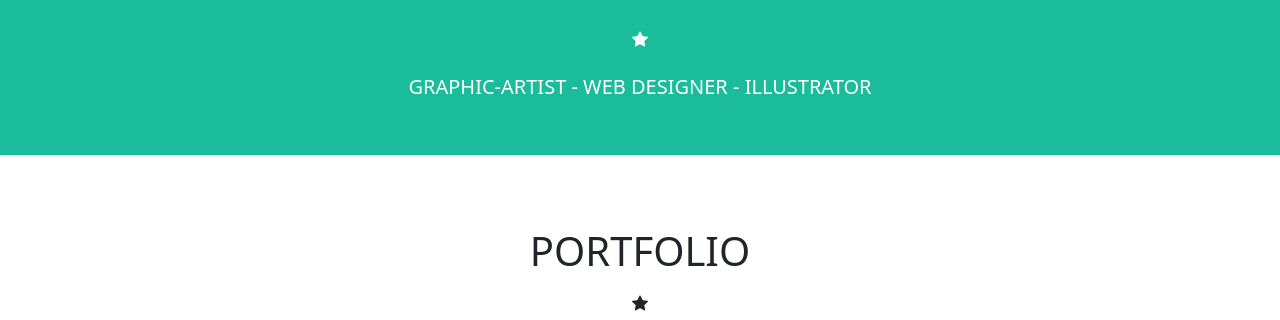
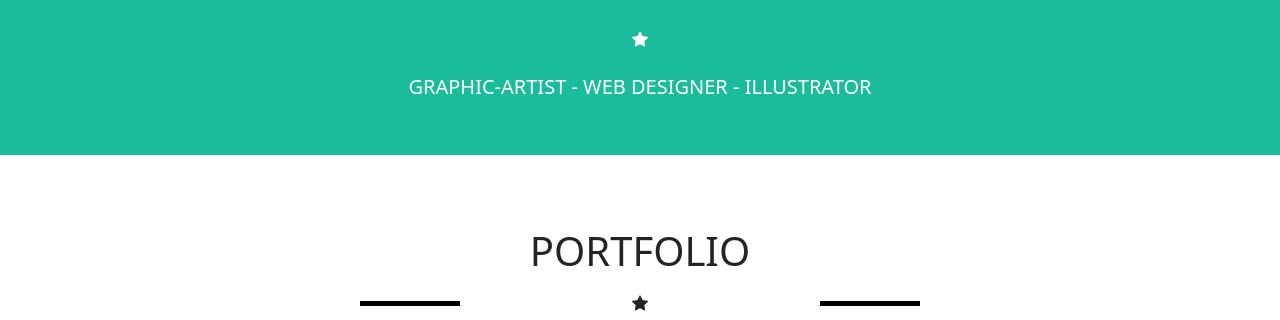
Before and after one commit to grada92/html-css-bootstrap-freelancer, a plain HTML site: page index.html in a window 1280 px wide. Shown: the part 473-793 px from the top of the page. Drawn offline with nearby package versions, Linux system fonts and the light colour scheme.

Commit message:
inserisco dettagli bar

```diff
--- a/index.html
+++ b/index.html
@@ -26,7 +26,7 @@
 
     <header class="dg-bg-dark py-2" >
 
-        <div class="container-md">
+        <div class="container-lg">
             <div class="row text-center">
 
                 <div class="col-6 ">
@@ -37,7 +37,9 @@
 
                 </div>
 
-                <div class="col-6 g-3 d-lg-none">
+                <div class="col-6 g-2 text-end px-3 d-lg-none">
+
+
 
 
                     <i class="bi bi-list"></i>
@@ -76,13 +78,15 @@
 
         <section class="dg-bg-green py-4" >
 
-            <div class="container-lg text-center">
+            <div class="container-md text-center">
 
 
                 <div class="row">
 
                     <div class="col-12">
-                        <img src="img/avatar.svg" id="avatar" class="img-fluid" alt="avatar">
+                            <img src="img/avatar.svg" id="avatar" class="img-fluid" alt="avatar">
+
+
 
 
                     </div>
@@ -128,9 +132,14 @@
 
                 </div>
 
-                <div class="col-12 py-2">
+                <div class="col-12 py-2 bar">
+
+                    <div class="start-bar"></div>
 
                     <i class="bi bi-star-fill"></i>
+
+                    <div class="end-bar"></div>
+
 
 
                 </div>
--- a/style.css
+++ b/style.css
@@ -22,3 +22,25 @@
 #avatar {
     height: 300px;
 }
+.bar {
+    position: relative;
+}
+.start-bar {
+    height: 5px;
+    background-color: black;
+    width: 100px;
+    position: absolute;
+    top: 18px;
+    left: 290px;
+
+}
+
+.end-bar {
+    height: 5px;
+    background-color: black;
+    width: 100px;
+    position: absolute;
+    top: 18px;
+    right: 290px;
+
+}
```
